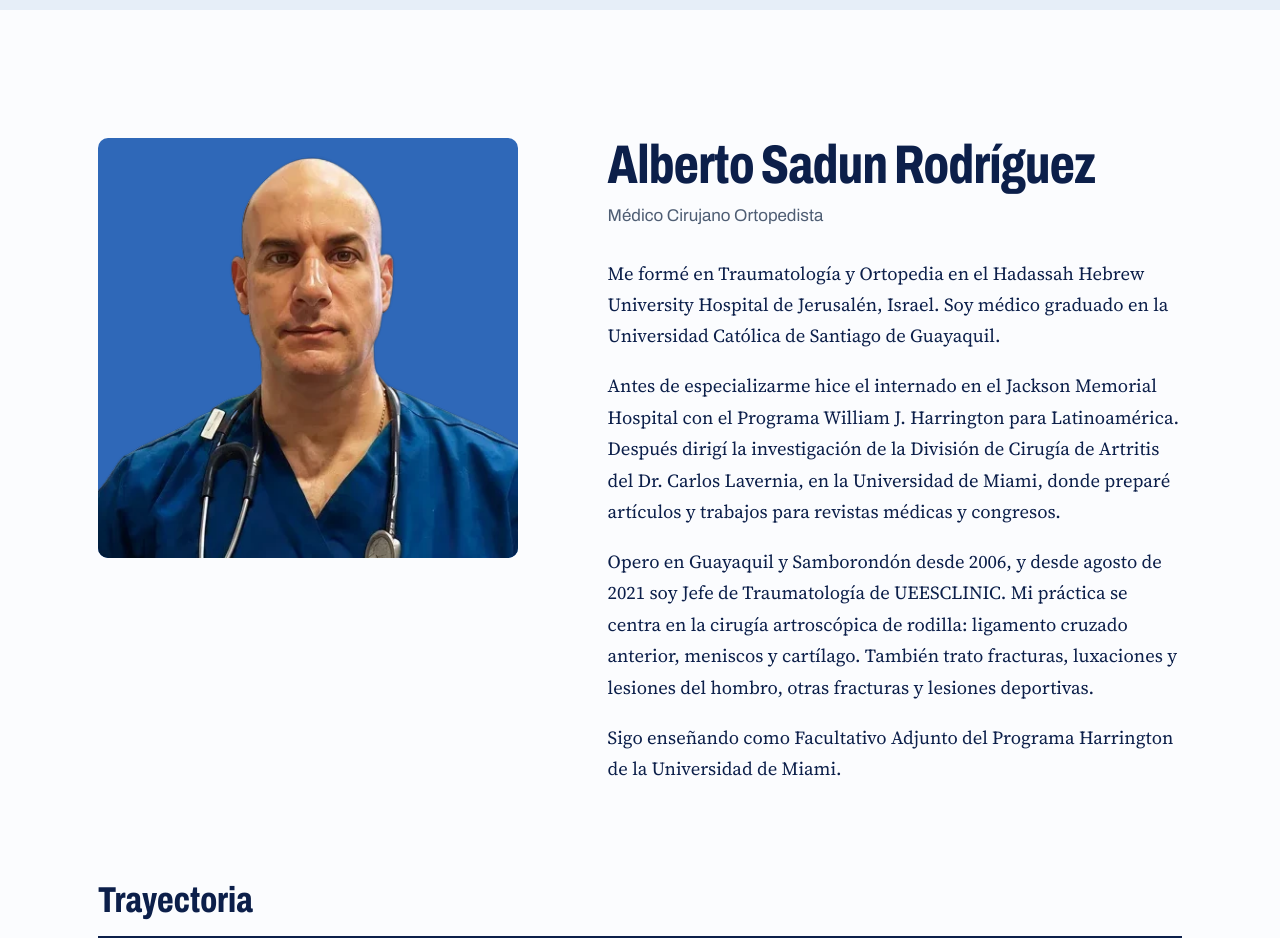
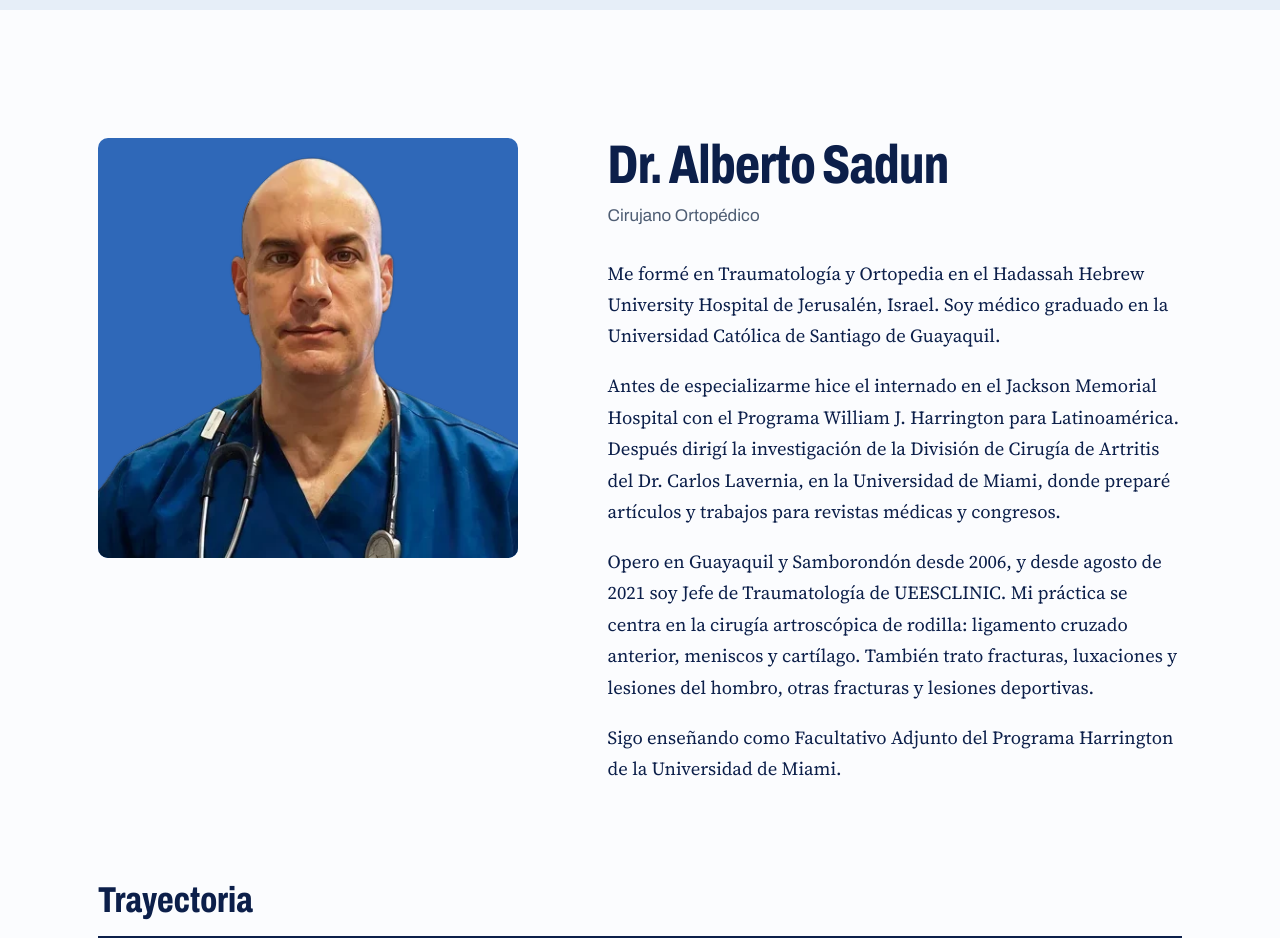
Before and after one commit to docsadun/drsadun.org, a plain HTML site: page index.html in a window 1280 px wide. Shown: the part 4280-5218 px from the top of the page. Drawn offline with Linux system fonts and the light colour scheme.

Commit message:
Sobre mí: Dr. Alberto Sadun, Cirujano Ortopédico
Co-Authored-By: Claude Opus 5.5 <noreply@anthropic.com>
Claude-Session: https://claude.ai/code/session_011ZJ29mqTC3e4HoKj5F4YCA

```diff
--- a/index.html
+++ b/index.html
@@ -206,8 +206,8 @@
       <img src="assets/retrato-busto.webp" alt="Dr. Alberto Sadun Rodríguez" width="440" height="440" loading="lazy">
     </div>
     <div class="about-t">
-      <h2>Alberto Sadun Rodríguez</h2>
-      <p class="role">Médico Cirujano Ortopedista</p>
+      <h2>Dr. Alberto Sadun</h2>
+      <p class="role">Cirujano Ortopédico</p>
       <div class="prose">
         <p>Me formé en Traumatología y Ortopedia en el Hadassah Hebrew University Hospital de Jerusalén, Israel. Soy médico graduado en la Universidad Católica de Santiago de Guayaquil.</p>
         <p>Antes de especializarme hice el internado en el Jackson Memorial Hospital con el Programa William J. Harrington para Latinoamérica. Después dirigí la investigación de la División de Cirugía de Artritis del Dr. Carlos Lavernia, en la Universidad de Miami, donde preparé artículos y trabajos para revistas médicas y congresos.</p>
```
